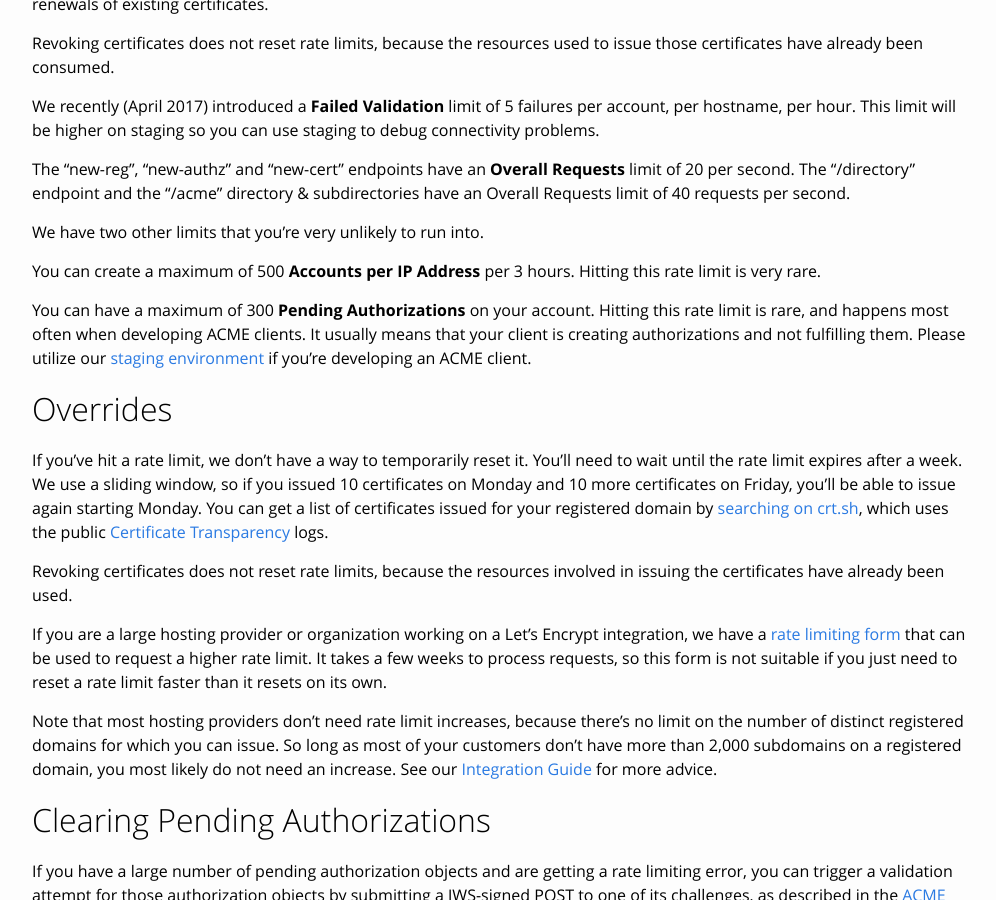
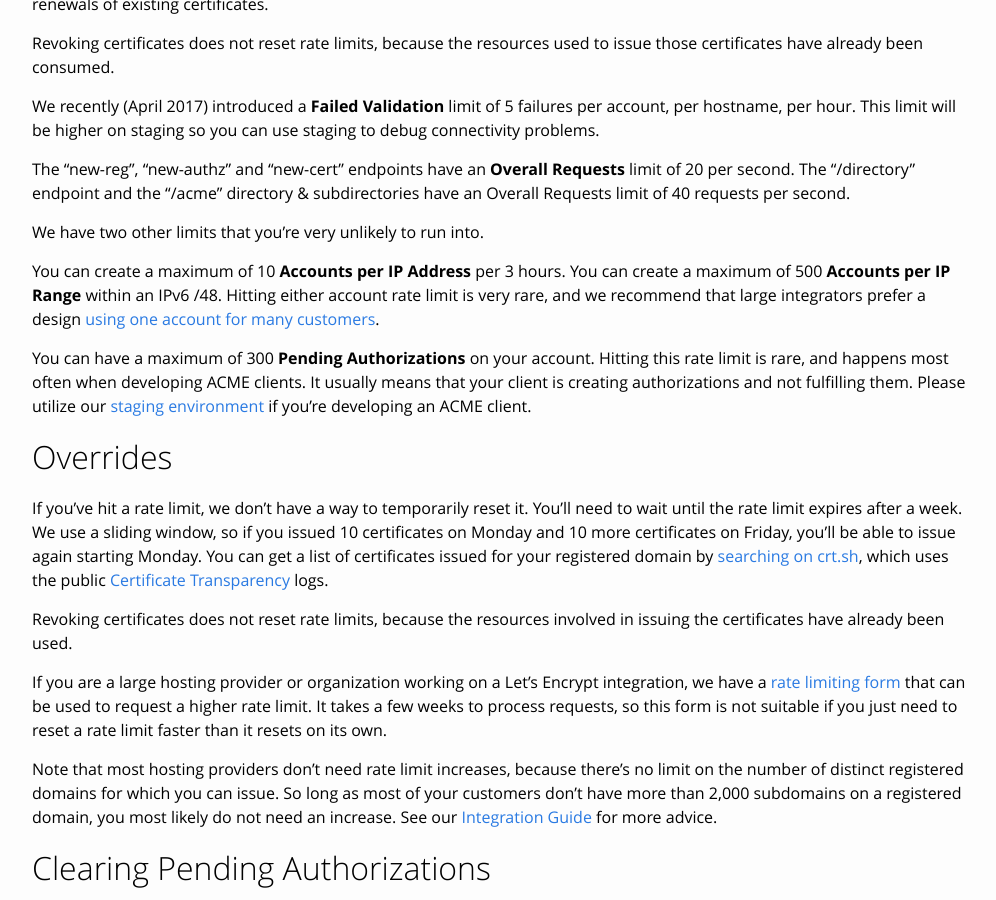
Before and after one commit to snowman1120/website, a Jekyll site: the page built from docs/rate-limits.md, in a window 1280 px wide and 900 px high, scrolled down 1114 px. Shown: the whole window, without its empty margins (138-1134 px from the left). Built offline with Jekyll 4.4.1, drawn with Linux system fonts in a browser that asks for light colours; some of the changed text lies outside the part shown.

Commit message:
Update rate-limit docs for new reg per ip/reg per ip range limits.

```diff
--- a/docs/rate-limits.md
+++ b/docs/rate-limits.md
@@ -76,8 +76,10 @@ directory & subdirectories have an Overall Requests limit of 40 requests per sec
 
 We have two other limits that you're very unlikely to run into.
 
-You can create a maximum of 500 **Accounts per IP Address** per 3 hours.
-Hitting this rate limit is very rare.
+You can create a maximum of 10 **Accounts per IP Address** per 3 hours. You can
+create a maximum of 500 **Accounts per IP Range** within an IPv6 /48. Hitting
+either account rate limit is very rare, and we recommend that large integrators
+prefer a design [using one account for many customers](/docs/integration-guide).
 
 You can have a maximum of 300 **Pending Authorizations** on your account. Hitting
 this rate limit is rare, and happens most often when developing ACME clients. It
```
Also changed, not shown: other parts of docs/rate-limits.md (+1 -1 lines).
